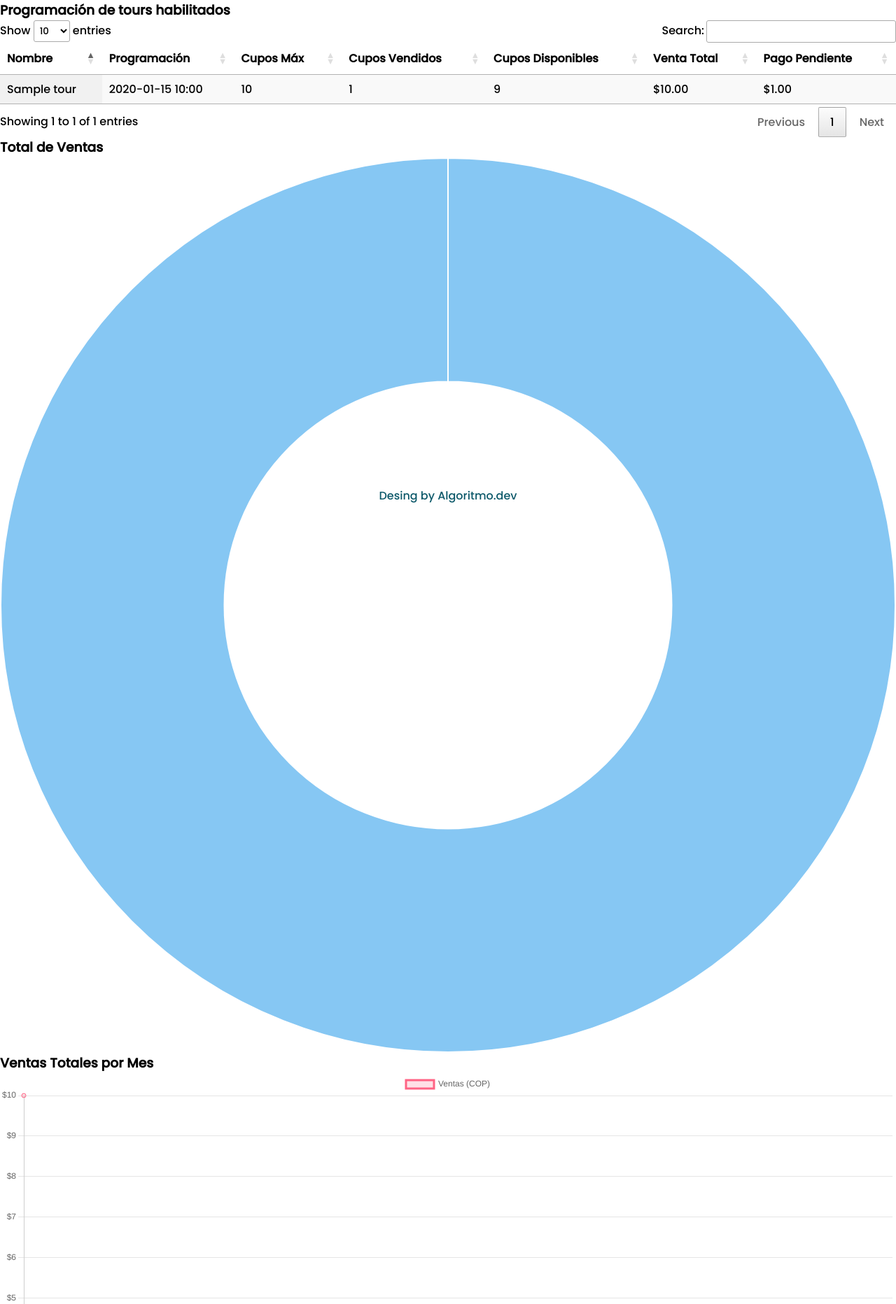
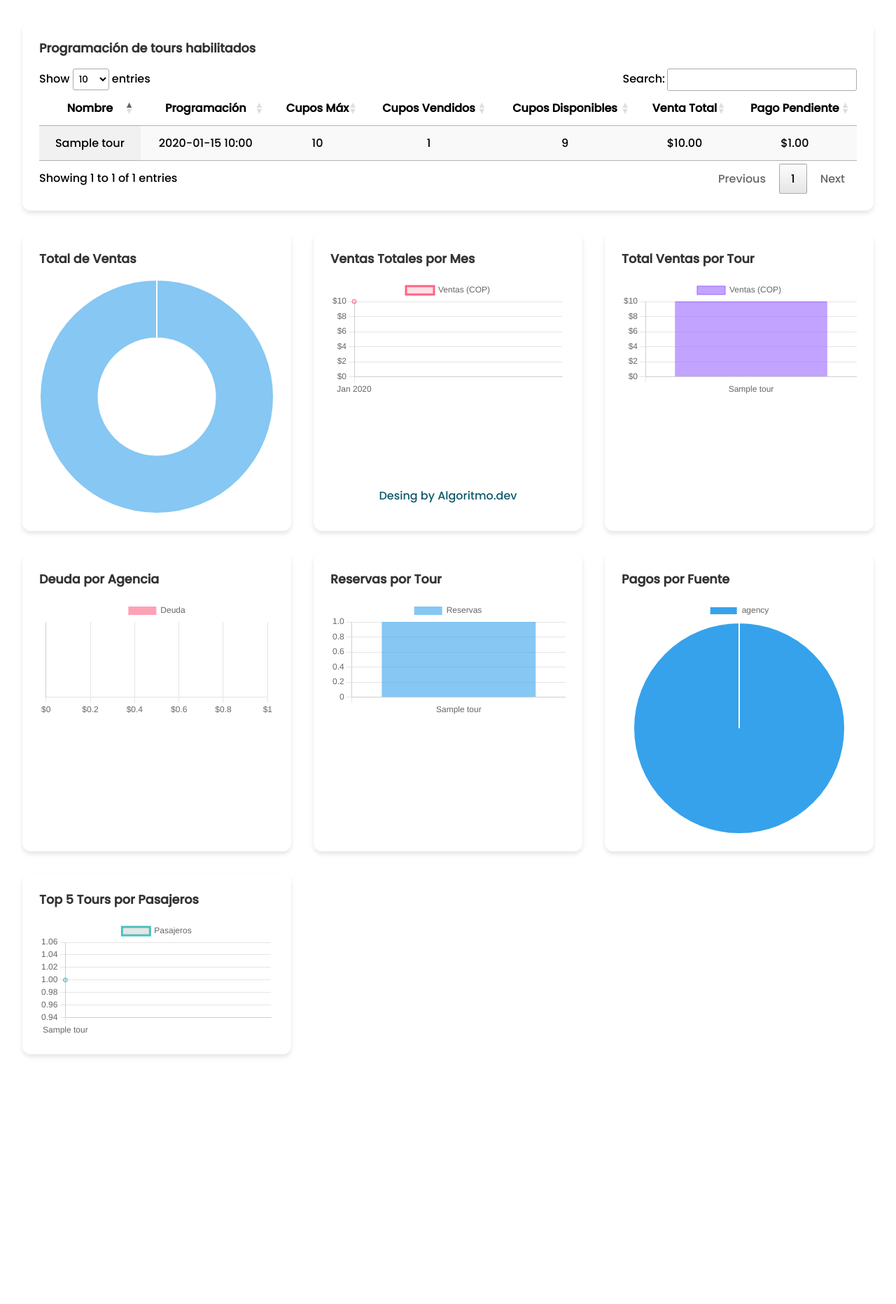
Before and after one commit to jlruedam/wegoit, a Django app: page /dashboard/ in a window 1280 px wide. Shown: the part 72-1936 px from the top of the page at 70% size. After the commit the page ends 1583 px from the top, so only its background shows below. Run offline with Django 5.2, Linux system fonts and the light colour scheme; a user stored in the database is signed in; tables that the repository leaves empty hold one stand-in row (values such as "Sample post"); some libraries are stand-ins or nearby versions.

Commit message:
Refactor dashboard styles and update panel integration in HTML

```diff
--- a/reservations/static/assets/css/dashboard.css
+++ b/reservations/static/assets/css/dashboard.css
@@ -1,90 +1,40 @@
-.card-container {
-    display: flex;
-    flex-wrap: wrap;
-    justify-content: center;
-    align-items: center;
-    gap: 15px;
-    margin-top: 5px;
-    padding-bottom: 20px;
+/* Block: dashboard - main */
+.dashboard {
+    display: grid;
+    grid-template-columns: repeat(auto-fit, minmax(350px, 1fr));
+    gap: 2rem;
+    padding: 2rem;
 }
 
-.card-container__head {
-    display: flex;
-    justify-content: space-between;
-    width: 100%;
-    text-align: center;
-    margin: 5px 10px;
+/* Element: card */
+.dashboard__card {
+    background: #fff;
+    border-radius: 12px;
+    padding: 1.5rem;
+    box-shadow: 0 4px 6px rgba(0,0,0,0.1);
 }
 
-.card {
-    background-color: #fff;
-    border: 1.5px solid #ddd;
-    border-radius: 24px;
-    padding: 20px;
-    width: 260px;
-    height: 290px;
-    box-shadow: 0 2px 5px rgba(0,0,0,0.2);
-    margin: 0 5px;
+/* Element: title */
+.dashboard__title {
+    margin-bottom: 1rem;
+    font-size: 1.1rem;
+    font-weight: bold;
+    color: #333;
 }
 
-.card:hover{
-    box-shadow: 0 4px 10px rgba(0,0,0,0.3);
-    transform: translateY(-5px);
-    transition: all 0.3s ease;
+/* Modifier: tarjeta de tabla ocupa todo el ancho */
+.dashboard__card--full {
+    grid-column: 1 / -1; /* Se expande en todas las columnas */
 }
 
-.card h3 {
-    margin-top: 0;
-    color:var(--azul-oscuro);
-    font-weight:bold;
-    font-size: 1.2rem;
-    width: 100%;
-    height: 30px;
-    margin-bottom: 5px;
-    text-align: flex-start;
-}
-.card p {
-    margin: 6px 0;
-    font-size: 0.9rem;
-    color:rgb(44, 44, 44);
+/* DataTable estilos básicos */
+#schedulesTable {
+    width: 100% !important;
+    border-collapse: collapse;
 }
 
-.card-buttons {
-    margin-top: 10px;
-    display: flex;
-    justify-content: space-between;
-    gap: 1px;
-    width: 100%;
+#schedulesTable th,
+#schedulesTable td {
+    padding: 0.75rem;
+    text-align: center;
 }
-
-.btn {
-    text-decoration: none;
-    padding: 6px 8px;
-    border-radius: 9px;
-    color: white;
-    font-size: 0.8rem;
-}
-
-.btn-primary {
-    background-color: var(--azul-oscuro);
-}
-
-.btn-primary:hover {
-    background-color: #003366;
-}
-
-.btn-secondary {
-    background-color: var(--azul-marino);
-}
-
-.btn-secondary:hover {
-    background-color: #004d26;
-}
-
-
-/* h2 card container*/
-
-.card-container__head h2{
-    color: var(--azul-oscuro);
-    font-weight: normal;
-}
--- a/reservations/templates/home/index.html
+++ b/reservations/templates/home/index.html
@@ -4,7 +4,7 @@
 {% block title %}Home {% endblock %}
 
 {% block extra_css %}
-<link rel="stylesheet" href="{% static 'assets/css/dashboard.css' %}">
+<link rel="stylesheet" href="{% static 'assets/css/panel.css' %}">
 <link rel="stylesheet" href="{% static 'assets/css/modalSchedule.css' %}">
 {% endblock %}
 
--- a/reservations/templates/includes/header.html
+++ b/reservations/templates/includes/header.html
@@ -40,6 +40,12 @@
                             Informe Reservas
                         </a>
                     </li>
+                    <li>
+                        <a class="links lateral-menu-item-container" href="{% url 'tours:dashboard' %}">
+                         <span class="material-symbols-outlined">analytics</span>
+                           Dashboard
+                        </a>
+                    </li>
                     <!--
                     <li>
                         <div class="lateral-menu-item-container">
```
Also changed, not shown: reservations/static/assets/css/panel.css (+43 -34 lines).
